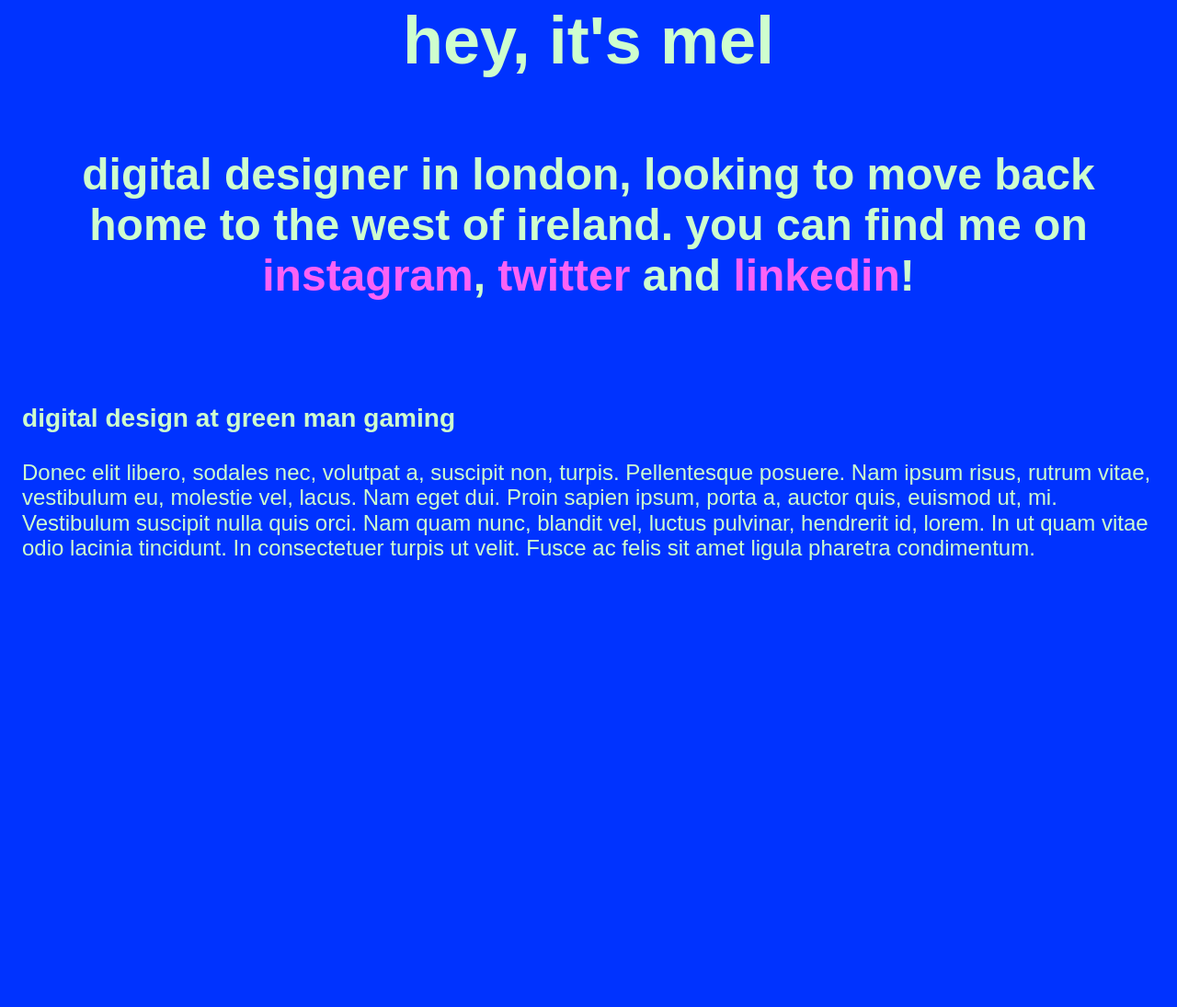
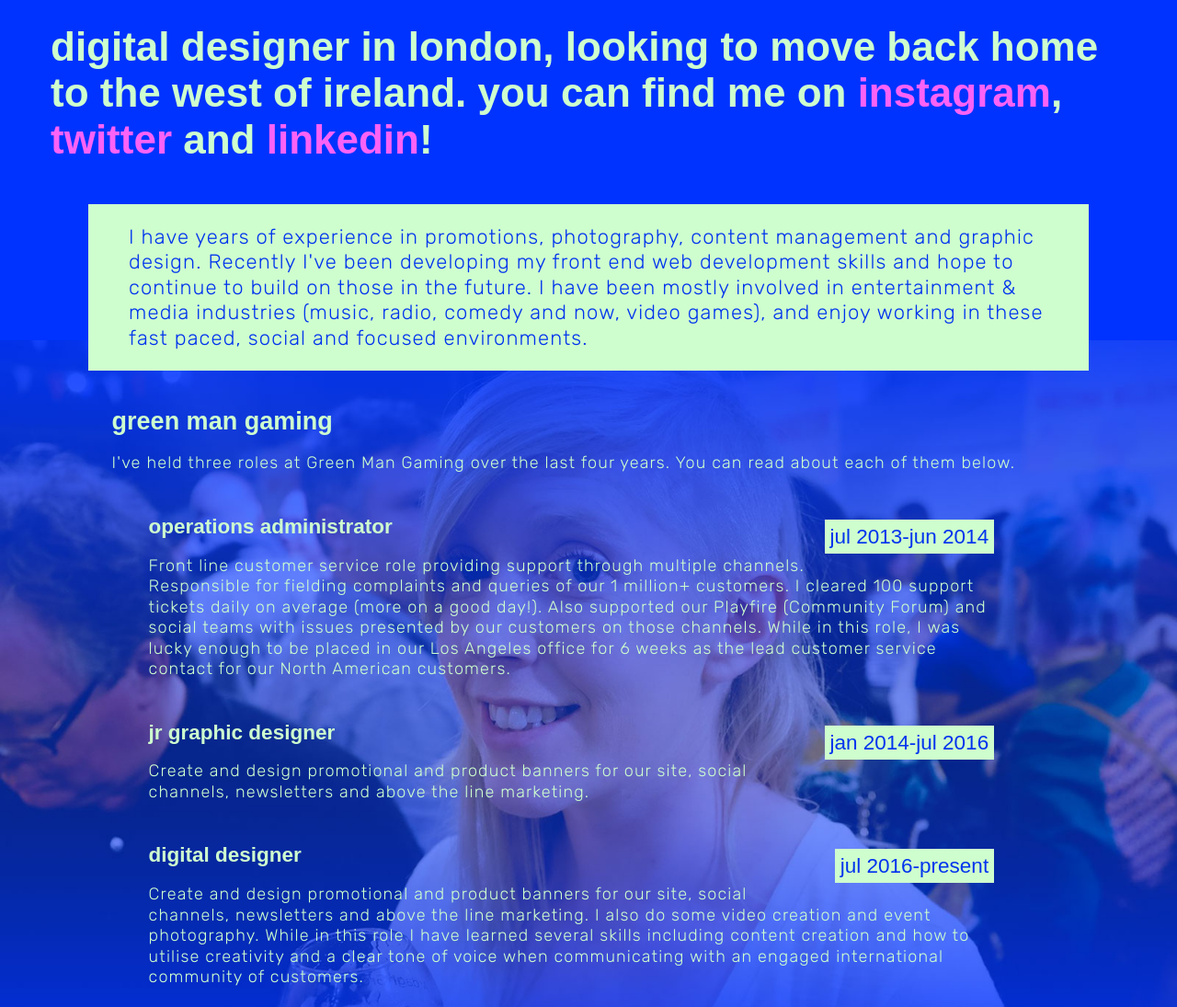
Before and after one commit to lostinskylines/One-Page---Hey-It-s-Mel, a plain HTML site: page index.html in a window 1280 px wide. Shown: the part 105-1200 px from the top of the page at 92% size. Before the commit the page ends 800 px from the top, so only its background shows below. Drawn offline with nearby package versions, Linux system fonts and the light colour scheme.

Commit message:
cv history

```diff
--- a/css/main.css
+++ b/css/main.css
@@ -33,11 +33,15 @@ img {
 /*******************************************/
 
 body {
-    font-family: 'Edmondsans', sans-serif;
     color: #CEFECE;
-    font-size: 24px;
+    font-size: 22px;
     background-color: #0033FF;
     font-weight: 200;
+}
+
+h1, h2, h3, h4, h5 {
+    font-family: 'Edmondsans', sans-serif;
+    margin: 0 auto;
 }
 
 h1 {
@@ -50,10 +54,32 @@ h2 {
     text-transform: lowercase;
 }
 
+h3 {
+    font-size: 1.75em;
+    display: inline-block;
+}
+
+h4 {
+    font-size: 1.5em;
+}
+
+h5 {
+    font-size: 1.25em;
+    margin-top: 1.5em;
+
+}
+
 a {
     font-weight:600;
     color: #FB62F6;
     text-decoration: none;
+}
+
+p {
+    font-family: 'Rubik', sans-serif;
+    font-weight: 200;
+    letter-spacing: 1.15px;
+    line-height: 1.25;
 }
 
 /******************************************
@@ -62,37 +88,91 @@ a {
 
 
 .site-header {
-    margin: 2.5em;
+    margin: 1em 2.5em;
     display: flex;
-    justify-content: center;
     flex-wrap: wrap;
-    text-align: center;
-    margin-bottom: 3em;
 }
 
-.wrapper {
-    margin: 1em;
+.site-content {
+    display: flex;
+    position: relative;
 }
 
-.row-wrap1 {
-    display: grid;
-    grid-auto-columns: 70% auto;
-    grid-auto-flow: column;
-    grid-gap: 1em;
+.gist-blurb {
+    width:85%;
+    position: relative;
+    margin: 0 auto;
+    background-color: #CEFECE;
+    color: #0033EE;
+    z-index: 10;
 }
 
-.left-block {
+.gist-blurb p {
+    padding: 1em 2em;
+}
+
+.wrap-section-1 {
+    position:relative;
+}
+
+.wrap-section-1 img {
+    margin-top: -2.5em;
+}
+
+.job-history {
+    display: grid;
+    position: absolute;
+    left: 2em;
+    right: 2em;
+}
+
+li { list-style: none;}
+
+.job-info {
+    width: 90%;
+    padding: 0 1em;
+    list-style: none;
+    font-size: 18px;
+    margin: auto;
+    margin-top: 1em;
+}
+
+.job-info h5 {
+    padding-top: 0.5em;
+    font-size: 1.25em;
+}
+
+.job-role {
+    margin-right: 4em;
+}
+
+.job-role span {
+    font-weight: 200;
+    float: right;
+    padding: 0.25em;
+    margin: 0.25em;
+    display: inline-block;
+    color: #0033EE;
+    background-color: #CEFECE;
+}
+
+.site-footer {
 
 }
 
-.right-block {
+/*
+@media screen and (min-width:888px) {
 
-}
+    .gist-blurb {
+        width: 70%;
+        margin: 0 auto;
+        position:relative;
+    }
 
-
-
-.site-footer {
-
+    .img-wrap {
+        padding: 6em 0;
+    }
+*/
 }
 
 /******************************************
--- a/index.html
+++ b/index.html
@@ -6,7 +6,7 @@
     	<meta name="keywords" content="site, keywords, go, here">
 		<meta name="viewport" content="width=device-width, initial-scale=1, minimum-scale=1">
 		<title>hey kota, it's mel here</title>
-
+        <link href="https://fonts.googleapis.com/css?family=Rubik:300,400,400i,500,500i" rel="stylesheet">
 		<link rel="stylesheet" href="css/normalize.css">
 		<link rel="stylesheet" href="css/chocolat.css">
 		<link rel="stylesheet" href="css/main.css">
@@ -19,15 +19,30 @@
 			</header>
 
         <!--MAIN CONTENT-->
-   <main class="wrapper">
-<div class="left-block">
-    <h3>digital design at green man gaming</h3>
-    <p class="info">Donec elit libero, sodales nec, volutpat a, suscipit non, turpis. Pellentesque posuere. Nam ipsum risus, rutrum vitae, vestibulum eu, molestie vel, lacus. Nam eget dui. Proin sapien ipsum, porta a, auctor quis, euismod ut, mi.
+   <main class="site-content">
+   <div class="wrap-section-1">
+   <div class="gist-blurb">
+    <p>I have years of experience in promotions, photography, content management and graphic design. Recently I've been developing my front end web development skills and hope to continue to build on those in the future. I have been mostly involved in entertainment &amp; media industries (music, radio, comedy and now, video games), and enjoy working in these fast paced, social and focused environments.</p>
+       </div>
+    <div class="job-history">
+        <div class="job-info" id="gmg"><h4>green man gaming</h4><p>I've held three roles at Green Man Gaming over the last four years. You can read about each of them below.</p>
+        <ul><li class="job-role"><h5>operations administrator <span>jul 2013-jun 2014</span></h5>
+            <p>Front line customer service role providing support through multiple channels. Responsible for fielding complaints and queries of our 1 million+ customers. I cleared 100 support tickets daily on average (more on a good day!). Also supported our Playfire (Community Forum) and social teams with issues presented by our customers on those channels. While in this role, I was lucky enough to be placed in our Los Angeles office for 6 weeks as the lead customer service contact for our North American customers.</p></li>
+            <li class="job-role"><h5>jr graphic designer <span>jan 2014-jul 2016</span></h5>
+            <p>Create and design promotional and product banners for our site, social channels, newsletters and above the line marketing.</p></li>
+            <li class="job-role"><h5>digital designer <span>jul 2016-present</span></h5>
+            <p>Create and design promotional and product banners for our site, social channels, newsletters and above the line marketing. I also do some video creation and event photography. While in this role I have learned several skills including content creation and how to utilise creativity and a clear tone of voice when communicating with an engaged international community of customers.</p></li>
+            </ul>
+        </div>
+        <div class="job-info" id="camdencrawl">
+            <h4>camden crawl: dublin</h4>
+            <p>words go here</p>
+            <ul><li class="job-role"><h5>assistant event coordinator <span>jan 2013 - may 2013</span></h5>
+            <p>Managed all social media accounts (Twitter, Facebook, Instagram, Pinterest), newsletters and the on-site blog. I was responsible for sourcing and managing content for all channels. I also recruited and managed 20 volunteers throughout the festival which took place over the May Bank Holiday weekend in Dublin City.</p></li></ul>
+        </div>
 
-Vestibulum suscipit nulla quis orci. Nam quam nunc, blandit vel, luctus pulvinar, hendrerit id, lorem. In ut quam vitae odio lacinia tincidunt. In consectetuer turpis ut velit. Fusce ac felis sit amet ligula pharetra condimentum.</p>
-</div>
-
-
+    </div>
+    <img src="img/beavertown2.jpg" width="100%">                  </div>
 
 </main>
 
```
Also changed, not shown: img/beavertown1.jpg (added), img/beavertown2.jpg (added), img/tryright.png (added), img/tryright2white.png (added).
